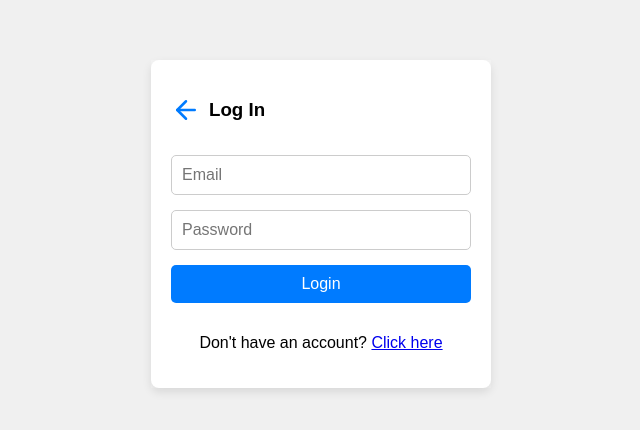
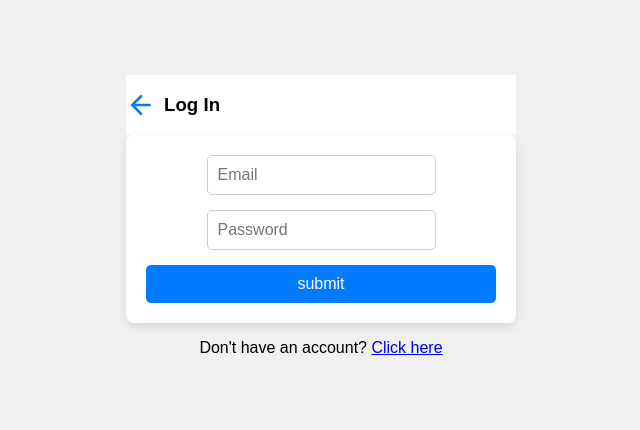
Before and after one commit to Galit97/Hero-App, a React (Vite) app in the folder client/: page /login in a window 1280 px wide. Shown: the part 176-606 px from the top of the page, without its empty margins (319-959 px from the left). Built offline with nearby package versions, Linux system fonts and the light colour scheme.

Commit message:
Form components

```diff
--- a/client/src/main.tsx
+++ b/client/src/main.tsx
@@ -4,7 +4,7 @@ import { BrowserRouter as Router, Route, Routes } from 'react-router-dom';
 import App from './App';
 import Register from './pages/Register/Register';
 import Login from './pages/LogIn/Login';
-import Dashboard from './pages/Dashboard';
+import Dashboard from './pages/Dashboard/Dashboard';
 import './index.css';
 
 ReactDOM.createRoot(document.getElementById('root') as HTMLElement).render(
--- /dev/null
+++ b/client/src/pages/Components/Form/Form.module.scss
@@ -0,0 +1,43 @@
+.formContainer {
+    display: flex;
+    flex-direction: column;
+    justify-content: center;
+    align-items: center;
+    //height: 100vh; /* Ensure full height */
+    // width: 100vw;  /* Ensure full width */
+    background-color: #f4f4f4;
+    margin: 0;
+    padding: 0;
+}
+
+.form {
+    display: flex;
+    flex-direction: column;
+    gap: 15px;
+    padding: 20px;
+    background: white;
+    border-radius: 8px;
+    box-shadow: 0 4px 10px rgba(0, 0, 0, 0.1);
+    width: 350px;
+}
+
+button {
+    background-color: #007bff;
+    color: white;
+    cursor: pointer;
+    border: none;
+    padding: 10px;
+    font-size: 16px;
+    border-radius: 5px;
+}
+
+button:hover {
+    background-color: #0056b3;
+}
+
+input {
+    padding: 10px;
+    font-size: 16px;
+    border-radius: 5px;
+    border: 1px solid #ccc;
+}
--- /dev/null
+++ b/client/src/pages/Components/Form/Form.tsx
@@ -0,0 +1,57 @@
+import React, { FC } from "react";
+import { useState } from "react";
+import styles from "./Form.module.scss";
+
+export interface FormField {
+  name: string;
+  type: string;
+  label?: string;
+  placeholder?: string;
+}
+
+export interface FormComponentProps {
+  fields: FormField[];
+  buttonLabel: string;
+  onSubmit: (data: Record<string, string>) => void;
+}
+
+const Form: FC<FormComponentProps> = ({ fields, buttonLabel, onSubmit }) => {
+  const [formData, setFormData] = useState<Record<string, string>>({});
+
+  const handleChange = (e: React.ChangeEvent<HTMLInputElement>) => {
+    setFormData({ ...formData, [e.target.name]: e.target.value });
+  };
+
+  const handleSubmit = (e: React.FormEvent) => {
+    e.preventDefault();
+    onSubmit(formData);
+  };
+
+  return (
+    <div className={styles.formContainer}>
+      <form onSubmit={handleSubmit} className={styles.form}>
+        {fields.map((field) => (
+          <div key={field.name} className="mb-4">
+            <label className="block font-semibold">{field.label}</label>
+            <input
+              type={field.type}
+              name={field.name}
+              placeholder={field.placeholder}
+              value={formData[field.name] || ""}
+              onChange={handleChange}
+              className={styles.input}
+            />
+          </div>
+        ))}
+        <button
+          type="submit"
+          className={styles.button}
+        >
+          {buttonLabel}
+        </button>
+      </form>
+    </div>
+  );
+};
+
+export default Form;
--- a/client/src/pages/Dashboard.tsx
+++ /dev/null
@@ -1,23 +0,0 @@
-import { useState } from 'react';
-
-function Dashboard() {
-  const [heroes, setHeroes] = useState([{ name: 'Hero1', role: 'Warrior', imageUrl: '', rating: 5 }]);
-
-  return (
-    <div>
-      <h2>Hello, user</h2>
-      <button>Add new hero</button>
-      <input type="text" placeholder="Filter by rating, name" />
-      <div className="hero-list">
-        {heroes.map((hero, index) => (
-          <div key={index} className="hero-card">
-            <p>{hero.name}</p>
-            <p>{hero.role}</p>
-            <p>{hero.rating}</p>
-          </div>
-        ))}
-      </div>
-    </div>
-  );
-}
-export default Dashboard;
--- /dev/null
+++ b/client/src/pages/Dashboard/Dashboard.tsx
@@ -0,0 +1,61 @@
+import { useState } from "react";
+import Form from "../Components/Form/Form";
+
+function Dashboard() {
+  const [heroes, setHeroes] = useState([
+    { name: "Hero1", role: "Warrior", imageUrl: "", rating: 5 },
+  ]);
+  const [showForm, setShowForm] = useState(false);
+  const [showAddButton, setshowAddButton] = useState(true);
+
+  const heroFields = [
+    {
+      name: "name",
+      type: "text",
+      placeholder: "Enter hero name",
+    },
+    {
+      name: "role",
+      type: "text",
+      placeholder: "Enter hero role",
+    },
+    {
+      name: "rating",
+      type: "number",
+      placeholder: "Enter hero rating",
+    },
+  ];
+
+  const handleAddHero = (data: Record<string, string>) => {
+    console.log("Data from form:", data);
+    setShowForm(false);
+    setshowAddButton(true);
+  };
+
+  const handleToggleForm = () => {
+    setShowForm(!showForm);
+    setshowAddButton(false);
+  };
+  return (
+    <div>
+      <h2>Hello, user</h2>
+      {showAddButton && (
+        <button onClick={handleToggleForm}>Add new hero</button>
+      )}
+      {showForm && (
+        <Form fields={heroFields} buttonLabel="Add" onSubmit={handleAddHero} />
+      )}
+
+      <div className="hero-list">
+        {heroes.map((hero, index) => (
+          <div key={index} className="hero-card">
+            <p>{hero.name}</p>
+            <p>{hero.role}</p>
+            <p>{hero.rating}</p>
+          </div>
+        ))}
+      </div>
+    </div>
+  );
+}
+export default Dashboard;
--- a/client/src/pages/LogIn/Login.tsx
+++ b/client/src/pages/LogIn/Login.tsx
@@ -1,25 +1,36 @@
-import { useNavigate } from 'react-router-dom';
+import {  useNavigate } from 'react-router-dom';
 import styles from './Login.module.scss';
+import Form from '../Components/Form/Form';
 import FormTitle from '../Components/FormTitle/FormTitle';
 
 function Login() {
   const navigate = useNavigate();
 
-  const handleLogin = (e: React.FormEvent) => {
-    e.preventDefault();
+  const loginFields = [
+    { name: "email", type: "email" ,placeholder: "Email"},
+    { name: "password", type: "password", placeholder: "Password"},
+  ];
+  const handleLogin = (data: Record<string, string>) => {
+    console.log(data);
     navigate('/dashboard');
   };
 
   return (
-    <div className={styles.registerContainer}>
-    <form className={styles.registerForm} onSubmit={handleLogin}>
-    <FormTitle title="Log In" navRoute="/"></FormTitle>
-      <input type="email" placeholder="Email" required />
-      <input type="password" placeholder="Password" required />
-      <button type="submit">Login</button>
-      <p>Don't have an account? <a href="/register">Click here</a></p>
-    </form>
-    </div>
+    <div>
+    <FormTitle title="Log In" navRoute="/" />
+    <Form fields={loginFields} buttonLabel="submit" onSubmit={handleLogin} />
+    <p>Don't have an account? <a href="/register">Click here</a></p>
+  </div>
+
+    // <div className={styles.registerContainer}>
+    // <form className={styles.registerForm} onSubmit={handleLogin}>
+    // <FormTitle title="Log In" navRoute="/"></FormTitle>
+    //   <input type="email" placeholder="Email" required />
+    //   <input type="password" placeholder="Password" required />
+    //   <button type="submit">Login</button>
+    //   <p>Don't have an account? <a href="/register">Click here</a></p>
+    // </form>
+    // </div>
   );
 }
 export default Login;
--- a/client/src/pages/Register/Register.tsx
+++ b/client/src/pages/Register/Register.tsx
@@ -1,28 +1,37 @@
 import { useState } from 'react';
 import { useNavigate } from 'react-router-dom';
-import styles from './Register.module.scss';
+import Form from '../Components/Form/Form';
 import FormTitle from '../Components/FormTitle/FormTitle';
 
 function Register() {
   const [formData, setFormData] = useState({ email: '', fullName: '', password: '' });
   const navigate = useNavigate();
 
-  const handleSubmit = (e: React.FormEvent) => {
-    e.preventDefault();
-    console.log('Registering:', formData);
+  const loginFields = [
+    { name: "email", type: "email" ,placeholder: "Email"},
+    { name: "Full Name", type: "text" ,placeholder: "Email"},
+    { name: "password", type: "password", placeholder: "Password"},
+  ];
+  const handleLogin = (data: Record<string, string>) => {
+    console.log(data);
     navigate('/dashboard');
   };
 
+
   return (
-    <div className={styles.registerContainer}>
-    <form className={styles.registerForm} onSubmit={handleSubmit}>
-    <FormTitle title="Register" navRoute="/"></FormTitle>
-        <input type="email" placeholder="Email" required onChange={(e) => setFormData({ ...formData, email: e.target.value })} />
-        <input type="text" placeholder="Full Name" required onChange={(e) => setFormData({ ...formData, fullName: e.target.value })} />
-        <input type="password" placeholder="Password" required onChange={(e) => setFormData({ ...formData, password: e.target.value })} />
-        <button type="submit">Register</button>
-    </form>
-</div>
+    <div>
+      <FormTitle title='Register'></FormTitle>
+      <Form fields={loginFields} buttonLabel='Submit' onSubmit={handleLogin}></Form>
+    </div>
+//     <div className={styles.registerContainer}>
+//     <form className={styles.registerForm} onSubmit={handleSubmit}>
+//     <FormTitle title="Register" navRoute="/"></FormTitle>
+//         <input type="email" placeholder="Email" required onChange={(e) => setFormData({ ...formData, email: e.target.value })} />
+//         <input type="text" placeholder="Full Name" required onChange={(e) => setFormData({ ...formData, fullName: e.target.value })} />
+//         <input type="password" placeholder="Password" required onChange={(e) => setFormData({ ...formData, password: e.target.value })} />
+//         <button type="submit">Register</button>
+//     </form>
+// </div>
   );
 }
 export default Register;
```
Also changed, not shown: client/src/pages/Dashboard/DashboardVM.tsx (added, +9 -0 lines), 1 other file (tests, documents, lock files or other folders).
